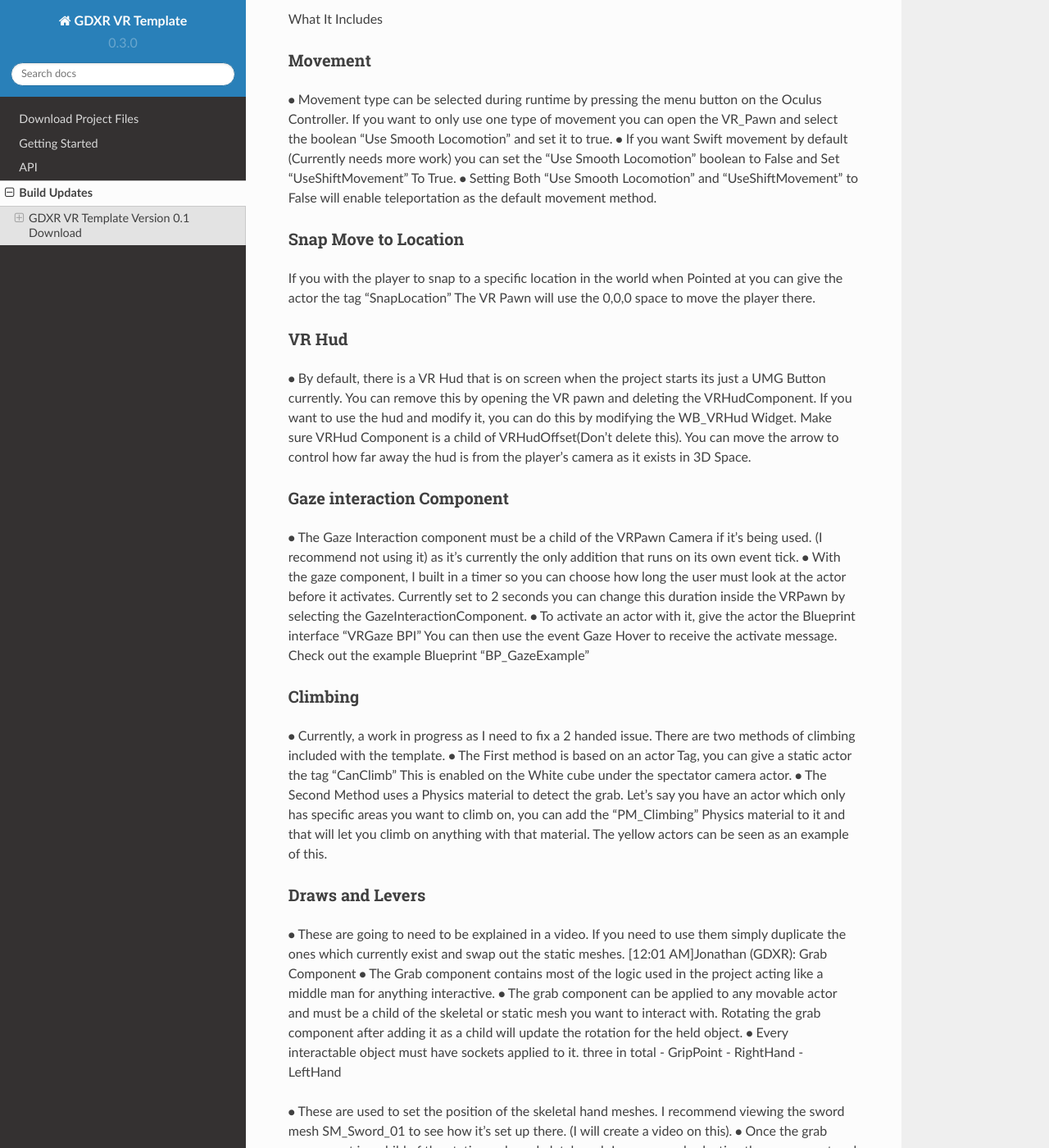
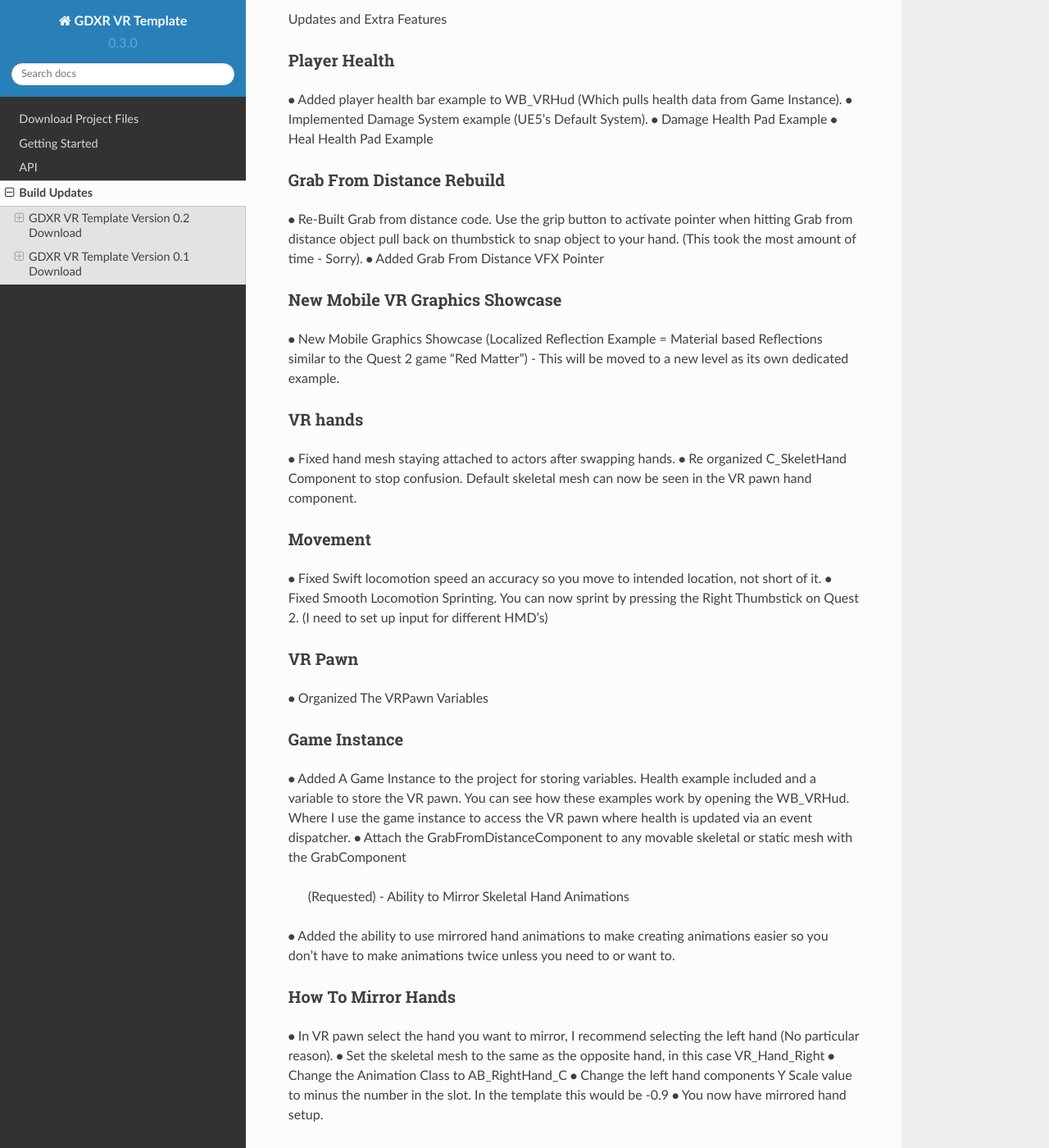
Before and after one commit to jonathan9232/GDXR-VR-Template-Documentation, a Sphinx documentation site: the page built from docs/source/Updates.rst, in a window 1280 px wide and 1400 px high, scrolled down 276 px. Shown: the whole window at 82% size. Built offline with Sphinx 7.4.7 and the Read the Docs theme 2.0.0, drawn with Linux system fonts in a browser that asks for light colours; pages that are not in the unit, such as notebooks, are missing from menus; some of the changed text lies outside the part shown.

Commit message:
Update Updates.rst

```diff
--- a/docs/source/Updates.rst
+++ b/docs/source/Updates.rst
@@ -1,5 +1,64 @@
 Build Updates
 =============
+
+GDXR VR Template Version 0.2 Download
+^^^^^^^^^^^^^^^^^^^^^^^^^^^^^^^^^^^^^
+
+Download Link:
+https://www.patreon.com/posts/gdxr-vr-template-71442004?utm_medium=clipboard_copy&utm_source=copyLink&utm_campaign=postshare_creator
+
+Updates and Extra Features
+
+**Player Health**
+-----------------
+⦁ Added player health bar example to WB_VRHud (Which pulls health data from Game Instance).
+⦁ Implemented Damage System example (UE5’s Default System).
+⦁ Damage Health Pad Example
+⦁ Heal Health Pad Example
+
+**Grab From Distance Rebuild**
+------------------------------
+⦁ Re-Built Grab from distance code. Use the grip button to activate pointer when hitting Grab from distance object pull back on thumbstick to snap object to your hand. (This took the most amount of time - Sorry).
+⦁ Added Grab From Distance VFX Pointer
+
+**New Mobile VR Graphics Showcase**
+-----------------------------------
+⦁ New Mobile Graphics Showcase (Localized Reflection Example = Material based Reflections similar to the Quest 2 game "Red Matter") - This will be moved to a new level as its own dedicated example.
+
+**VR hands**
+------------
+⦁ Fixed hand mesh staying attached to actors after swapping hands.
+⦁ Re organized C_SkeletHand Component to stop confusion. Default skeletal mesh can now be seen in the VR pawn hand component.
+
+**Movement**
+------------
+⦁ Fixed Swift locomotion speed an accuracy so you move to intended location, not short of it.
+⦁ Fixed Smooth Locomotion Sprinting. You can now sprint by pressing the Right Thumbstick on Quest 2. (I need to set up input for different HMD's)
+
+**VR Pawn**
+-----------
+⦁ Organized The VRPawn Variables
+
+**Game Instance**
+-----------------
+⦁ Added A Game Instance to the project for storing variables. Health example included and a variable to store the VR pawn. You can see how these examples work by opening the WB_VRHud. Where I use the game instance to access the VR pawn where health is updated via an event dispatcher.
+⦁ Attach the GrabFromDistanceComponent to any movable skeletal or static mesh with the GrabComponent
+
+ (Requested) - Ability to Mirror Skeletal Hand Animations
+⦁ Added the ability to use mirrored hand animations to make creating animations easier so you don't have to make animations twice unless you need to or want to.
+
+**How To Mirror Hands**
+-----------------------
+
+⦁ In VR pawn select the hand you want to mirror, I recommend selecting the left hand (No particular reason).
+⦁ Set the skeletal mesh to the same as the opposite hand, in this case VR_Hand_Right
+⦁ Change the Animation Class to AB_RightHand_C
+⦁ Change the left hand components Y Scale value to minus the number in the slot. In the template this would be -0.9
+⦁ You now have mirrored hand setup.
+
+Let me know of any bugs you find over in gdxr_vr_template
+
+--------------------------------------------------------------------------------------------------------------------------------------------------------------------
 
 GDXR VR Template Version 0.1 Download
 ^^^^^^^^^^^^^^^^^^^^^^^^^^^^^^^^^^^^^
@@ -12,55 +71,55 @@
 **Movement**
 ------------
 
-⦁ Movement type can be selected during runtime by pressing the menu button on the Oculus Controller. If you want to only use one type of movement you can open the VR_Pawn and select the boolean "Use Smooth Locomotion" and set it to true.
-⦁ If you want Swift movement by default (Currently needs more work) you can set the "Use Smooth Locomotion" boolean to False and Set "UseShiftMovement" To True.
-⦁ Setting Both "Use Smooth Locomotion" and "UseShiftMovement" to False will enable teleportation as the default movement method.
+  ⦁ Movement type can be selected during runtime by pressing the menu button on the Oculus Controller. If you want to only use one type of movement you can open the VR_Pawn and select the boolean "Use Smooth Locomotion" and set it to true.
+  ⦁ If you want Swift movement by default (Currently needs more work) you can set the "Use Smooth Locomotion" boolean to False and Set "UseShiftMovement" To True.
+  ⦁ Setting Both "Use Smooth Locomotion" and "UseShiftMovement" to False will enable teleportation as the default movement method.
 
 **Snap Move to Location**
 -------------------------
 
-If you with the player to snap to a specific location in the world when Pointed at you can give the actor the tag  "SnapLocation" The VR Pawn will use the 0,0,0 space to move the player there.
+  ⦁ If you with the player to snap to a specific location in the world when Pointed at you can give the actor the tag  "SnapLocation" The VR Pawn will use the 0,0,0 space to move the player there.
 
 **VR Hud**
 ----------
 
-⦁ By default, there is a VR Hud that is on screen when the project starts its just a UMG Button currently. You can remove this by opening the VR pawn and deleting the VRHudComponent. If you want to use the hud and modify it, you can do this by modifying the WB_VRHud Widget. Make sure VRHud Component is a child of VRHudOffset(Don't delete this). You can move the arrow to control how far away the hud is from the player's camera as it exists in 3D Space.
+  ⦁ By default, there is a VR Hud that is on screen when the project starts its just a UMG Button currently. You can remove this by opening the VR pawn and deleting the VRHudComponent. If you want to use the hud and modify it, you can do this by modifying the WB_VRHud Widget. Make sure VRHud Component is a child of VRHudOffset(Don't delete this). You can move the arrow to control how far away the hud is from the player's camera as it exists in 3D Space.
 
 **Gaze interaction Component**
 --------------------------
 
-⦁ The Gaze Interaction component must be a child of the VRPawn Camera if it's being used. (I recommend not using it) as it's currently the only addition that runs on its own event tick.
-⦁ With the gaze component, I built in a timer so you can choose how long the user must look at the actor before it activates. Currently set to 2 seconds you can change this duration inside the VRPawn by selecting the GazeInteractionComponent.
-⦁ To activate an actor with it, give the actor the Blueprint interface "VRGaze BPI"
+  ⦁ The Gaze Interaction component must be a child of the VRPawn Camera if it's being used. (I recommend not using it) as it's currently the only addition that runs on its own event tick.
+  ⦁ With the gaze component, I built in a timer so you can choose how long the user must look at the actor before it activates. Currently set to 2 seconds you can change this duration inside the VRPawn by selecting the GazeInteractionComponent.
+  ⦁ To activate an actor with it, give the actor the Blueprint interface "VRGaze BPI"
 You can then use the event Gaze Hover to receive the activate message. Check out the example Blueprint "BP_GazeExample"
 
 **Climbing**
 ------------
 
-⦁ Currently, a work in progress as I need to fix a 2 handed issue. There are two methods of climbing included with the template.
-⦁ The First method is based on an actor Tag, you can give a static actor the tag "CanClimb" This is enabled on the White cube under the spectator camera actor.
-⦁ The Second Method uses a Physics material to detect the grab. Let's say you have an actor which only has specific areas you want to climb on, you can add the "PM_Climbing" Physics material to it and that will let you climb on anything with that material. The yellow actors can be seen as an example of this.
+  ⦁ Currently, a work in progress as I need to fix a 2 handed issue. There are two methods of climbing included with the template.
+  ⦁ The First method is based on an actor Tag, you can give a static actor the tag "CanClimb" This is enabled on the White cube under the spectator camera actor.
+  ⦁ The Second Method uses a Physics material to detect the grab. Let's say you have an actor which only has specific areas you want to climb on, you can add the "PM_Climbing" Physics material to it and that will let you climb on anything with that material. The yellow actors can be seen as an example of this.
 
 **Draws and Levers**
 --------------------
 
-⦁ These are going to need to be explained in a video. If you need to use them simply duplicate the ones which currently exist and swap out the static meshes.
+  ⦁ These are going to need to be explained in a video. If you need to use them simply duplicate the ones which currently exist and swap out the static meshes.
 [12:01 AM]Jonathan (GDXR): Grab Component
-⦁ The Grab component contains most of the logic used in the project acting like a middle man for anything interactive.
-⦁ The grab component can be applied to any movable actor and must be a child of the skeletal or static mesh you want to interact with. Rotating the grab component after adding it as a child will update the rotation for the held object.
-⦁ Every interactable object must have sockets applied to it.
+  ⦁ The Grab component contains most of the logic used in the project acting like a middle man for anything interactive.
+  ⦁ The grab component can be applied to any movable actor and must be a child of the skeletal or static mesh you want to interact with. Rotating the grab component after adding it as a child will update the rotation for the held object.
+  ⦁ Every interactable object must have sockets applied to it.
 three in total
-- GripPoint
-- RightHand
-- LeftHand
+  - GripPoint
+  - RightHand
+  - LeftHand
 
-⦁ These are used to set the position of the skeletal hand meshes. I recommend viewing the sword mesh SM_Sword_01 to see how it's set up there. (I will create a video on this).
-⦁ Once the grab component is a child of the static mesh or skeletal mesh I recommend selecting the component and changing the Grab Type to "SnapVRHands(Custom Anim)" You can also set the Handheld Anim to grab or another animation if it exists.
-⦁ This will be all you need for a single animation object.
-⦁ If you want to play another animation using the controller trigger after grabbing it you can Enable "Use Trigger Animation" and then select a trigger animation to use from the drop-down.
+  ⦁ These are used to set the position of the skeletal hand meshes. I recommend viewing the sword mesh SM_Sword_01 to see how it's set up there. (I will create a video on this).
+  ⦁ Once the grab component is a child of the static mesh or skeletal mesh I recommend selecting the component and changing the Grab Type to "SnapVRHands(Custom Anim)" You can also set the Handheld Anim to grab or another animation if it exists.
+  ⦁ This will be all you need for a single animation object.
+  ⦁ If you want to play another animation using the controller trigger after grabbing it you can Enable "Use Trigger Animation" and then select a trigger animation to use from the drop-down.
 
 **Using VR Hands**
 ------------------
 
-⦁ To use the VR skeletal mesh hands by Default you can open the VRPawn and Change the Boolean "Use Controllers" to False.
-⦁ To interact with UMG while using your hands you can hold the grip button and touch (Not Pull) the trigger to point. Touch the UMG and you should interact with it.
+  ⦁ To use the VR skeletal mesh hands by Default you can open the VRPawn and Change the Boolean "Use Controllers" to False.
+  ⦁ To interact with UMG while using your hands you can hold the grip button and touch (Not Pull) the trigger to point. Touch the UMG and you should interact with it.
```
